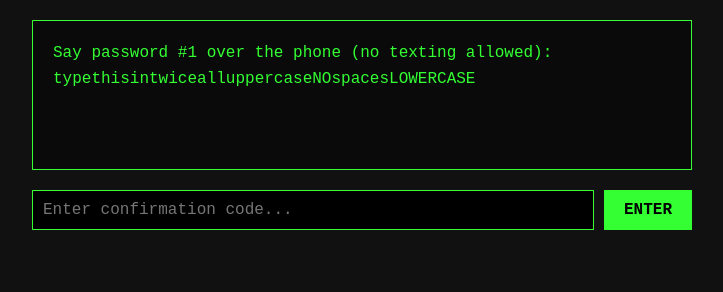
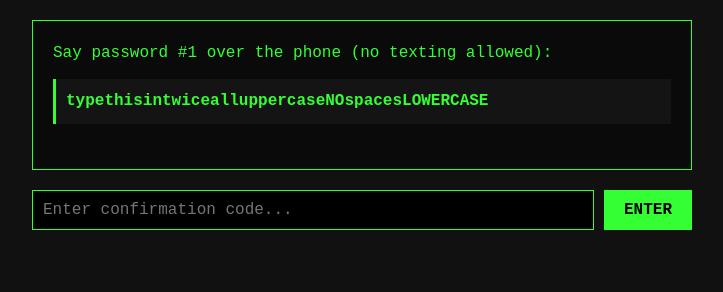
Before and after one commit to Simon-Garfunkel/quest, a plain HTML site: page index.html in a window 1280 px wide. Shown: the whole page, without its empty margins (278-1001 px from the left). Drawn offline with Linux system fonts and the light colour scheme.

Commit message:
Update index.html

```diff
--- a/index.html
+++ b/index.html
@@ -23,6 +23,19 @@
     margin-bottom: 20px;
     background-color: #0a0a0a;
     box-sizing: border-box;
+    overflow-wrap: break-word;
+    word-wrap: break-word;
+    word-break: break-word;
+  }
+  .clue-line {
+    display: block;
+    margin-top: 12px;
+    padding: 10px;
+    background-color: #141414;
+    border-left: 3px solid #33ff33;
+    font-weight: bold;
+    overflow-wrap: break-word;
+    word-break: break-all;
   }
   .input-area {
     display: flex;
@@ -35,7 +48,7 @@
     border: 1px solid #33ff33;
     padding: 10px;
     font-family: inherit;
-    font-size: 16px; /* Prevents iOS auto-zoom */
+    font-size: 16px;
     flex-grow: 1;
     outline: none;
     min-width: 0;
@@ -77,11 +90,31 @@
 <script>
 // 1. DEFINE YOUR 5 STAGES HERE
 const stages = [
-  { text: "Say password #1 over the phone (no texting allowed): typethisintwicealluppercaseNOspacesLOWERCASE", code: "art" },
-  { text: "Say password #2 over the phone (no texting allowed): EnterTheWords485then-colonTHENUMBERtwo", code: "boxer" },
-  { text: "Say password #3 over the phone (no texting allowed): CarrotCaretKarrritThenTheSymbol^", code: "groovy" },
-  { text: "Say password #4 over the phone (no texting allowed): .dot,comma..commaTHEWORDcommaINQUOTES", code: "homeward" },
-  { text: "Say password #5 over the phone (no texting allowed): Under_and_Score_wordsseperatedbyhyphens", code: "silence" }
+  {
+    prompt: "Say password #1 over the phone (no texting allowed):",
+    clue: "typethisintwicealluppercaseNOspacesLOWERCASE",
+    code: "art"
+  },
+  {
+    prompt: "Say password #2 over the phone (no texting allowed):",
+    clue: "EnterTheWords485then-colonTHENUMBERtwo",
+    code: "boxer"
+  },
+  {
+    prompt: "Say password #3 over the phone (no texting allowed):",
+    clue: "CarrotCaretKarrritThenTheSymbol^",
+    code: "groovy"
+  },
+  {
+    prompt: "Say password #4 over the phone (no texting allowed):",
+    clue: ".dot,comma..commaTHEWORDcommaINQUOTES",
+    code: "homeward"
+  },
+  {
+    prompt: "Say password #5 over the phone (no texting allowed):",
+    clue: "Under_and_Score_wordsseperatedbyhyphens",
+    code: "silence"
+  }
 ];
 
 // Text shown after beating all 5 stages
@@ -98,10 +131,19 @@ const controls = document.getElementById("controls");
 // 3. GAME FUNCTIONS
 function loadStage() {
   if (currentStage < stages.length) {
-    storyBox.textContent = stages[currentStage].text;
+    storyBox.innerHTML = "";
+
+    const promptEl = document.createElement("div");
+    promptEl.textContent = stages[currentStage].prompt;
+
+    const clueEl = document.createElement("div");
+    clueEl.className = "clue-line";
+    clueEl.textContent = stages[currentStage].clue;
+
+    storyBox.appendChild(promptEl);
+    storyBox.appendChild(clueEl);
+
     codeInput.value = "";
-    // Avoid forcing .focus() on iPhone immediately to prevent unwanted keyboard popups or scrolling issues, but keep it if user wants:
-    // codeInput.focus();
   } else {
     // End of the 5-stage sequence
     storyBox.textContent = victoryText;
```
